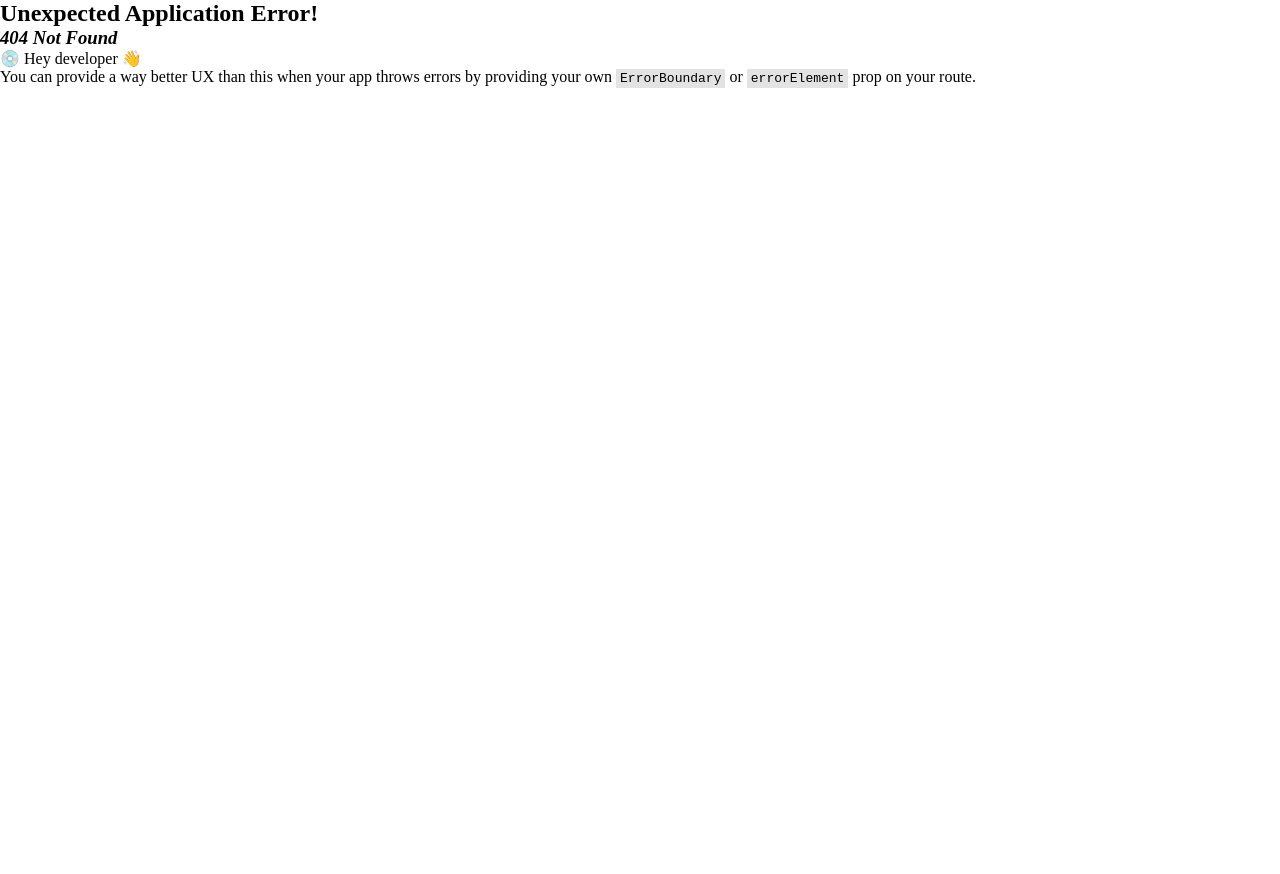
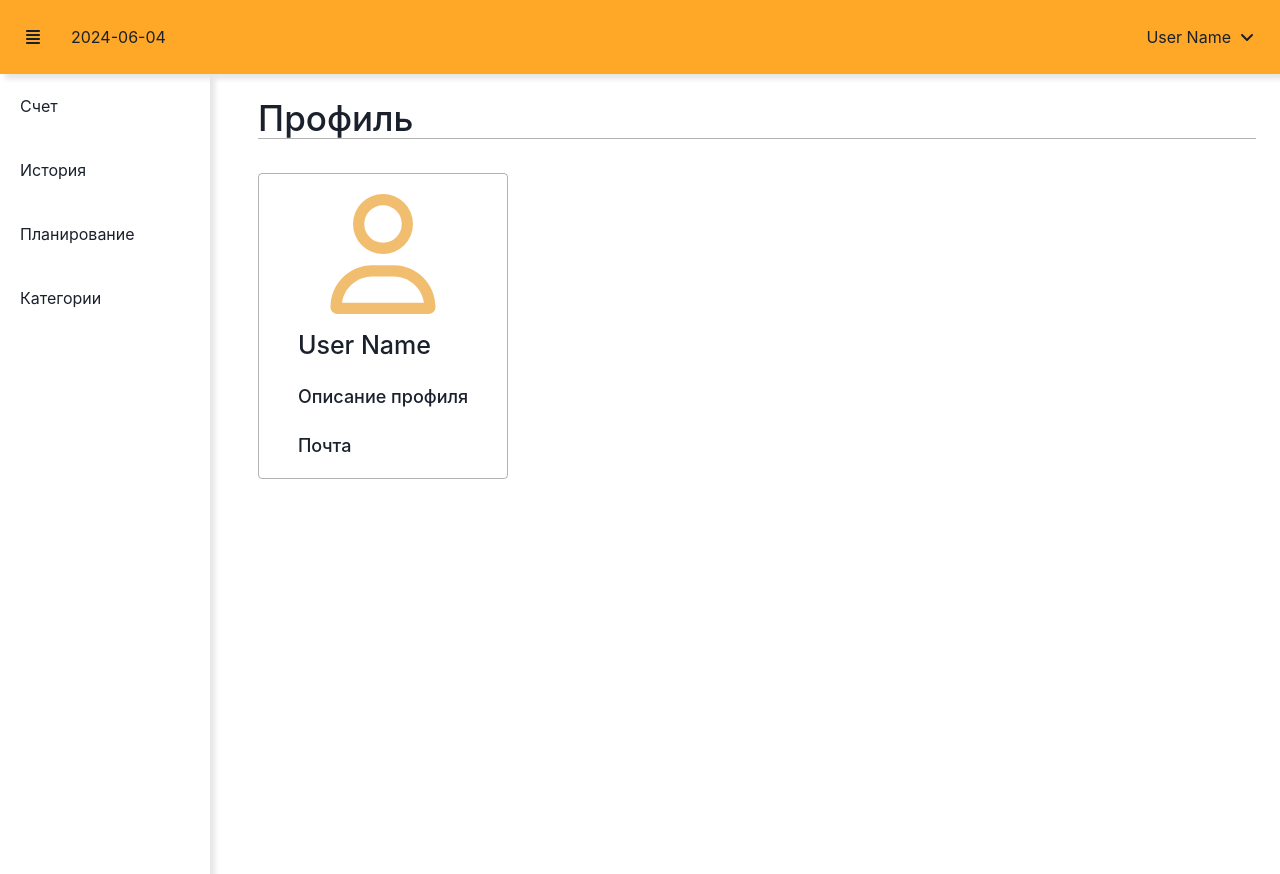
Before and after one commit to SoloProger/next-planner, a React (Vite) app in the folder frontend/: page /profile in a window 1280 px wide. Before the commit this address had no page. Before the commit the page ends 800 px from the top, so only its background shows below. Built offline with nearby package versions, Linux system fonts and the light colour scheme.

Commit message:
FRONTEND-6: Добавил новый раздел 'Профиль'

```diff
--- a/frontend/src/app/routes.tsx
+++ b/frontend/src/app/routes.tsx
@@ -2,6 +2,7 @@ import { createBrowserRouter, Navigate } from "react-router-dom";
 import DetailRecordPage from "../pages/DetailRecordPage";
 import HistoryPage from "../pages/HistoryPage";
 import InvoicePage from "../pages/InvoicePage";
+import ProfilePage from "../pages/ProfilePage";
 import App from "./App";
 
 const router = createBrowserRouter([
@@ -16,6 +17,7 @@ const router = createBrowserRouter([
         element: <HistoryPage />,
       },
       { path: "detail-record/:id", element: <DetailRecordPage /> },
+      { path: "profile", element: <ProfilePage /> },
     ],
   },
 ]);
--- /dev/null
+++ b/frontend/src/pages/ProfilePage.tsx
@@ -0,0 +1,12 @@
+import PageLayout from "../widgets/layouts/ui/PageLayout";
+import ProfileCard from "../widgets/profile/ui/ProfileCard";
+
+function ProfilePage() {
+  return (
+    <PageLayout title="Профиль">
+      <ProfileCard />
+    </PageLayout>
+  );
+}
+
+export default ProfilePage;
--- a/frontend/src/widgets/navbar/ui/Navbar.tsx
+++ b/frontend/src/widgets/navbar/ui/Navbar.tsx
@@ -1,6 +1,7 @@
 import { Menu, MenuButton, MenuItem, MenuList } from "@chakra-ui/react";
 import { useState } from "react";
 import { FaAlignJustify, FaAngleDown, FaAngleUp } from "react-icons/fa6";
+import { Link } from "react-router-dom";
 import { CustomDate } from "../../../shared/lib/utils";
 
 type NavbarMethod = { openSidebar: () => void };
@@ -22,7 +23,9 @@ function Navbar({ openSidebar }: NavbarMethod) {
           </span>
         </MenuButton>
         <MenuList>
-          <MenuItem>Профиль</MenuItem>
+          <MenuItem as={Link} to="profile">
+            Профиль
+          </MenuItem>
           <MenuItem>Выйти</MenuItem>
         </MenuList>
       </Menu>
--- /dev/null
+++ b/frontend/src/widgets/profile/ui/ProfileCard.tsx
@@ -0,0 +1,16 @@
+import { FaRegUser } from "react-icons/fa6";
+
+function ProfileCard() {
+  return (
+    <section className="flex-col gap-16 border-1 border-gray border-radius-4 p-20 wp-250 jc-center ai-center">
+      <FaRegUser size="120px" color="#f1be70" />
+      <div className="flex-col gap-24">
+        <h3 className="header-semibold-5">User Name</h3>
+        <p className="header-semibold-7">Описание профиля</p>
+        <p className="header-semibold-7">Почта</p>
+      </div>
+    </section>
+  );
+}
+
+export default ProfileCard;
--- a/frontend/src/widgets/sidebar/ui/Sidebar.tsx
+++ b/frontend/src/widgets/sidebar/ui/Sidebar.tsx
@@ -9,10 +9,15 @@ function Sidebar({ isOpen }: SidebarOpenType) {
     <aside
       className={`wp-250 p-20 h-vh-100 shadow ${!isOpen && "display-none"}`}
     >
-      <List spacing={10}>
+      <List spacing={10} className="flex-col">
         {sidebarLinks.map((sidebarLink, idx) => (
-          <ListItem key={idx} className="pointer">
-            <Link to={sidebarLink.path}>{sidebarLink.name}</Link>
+          <ListItem
+            key={idx}
+            className="pointer"
+            as={Link}
+            to={sidebarLink.path}
+          >
+            {sidebarLink.name}
           </ListItem>
         ))}
       </List>
```
Also changed, not shown: frontend/src/widgets/profile/index.ts (added).
